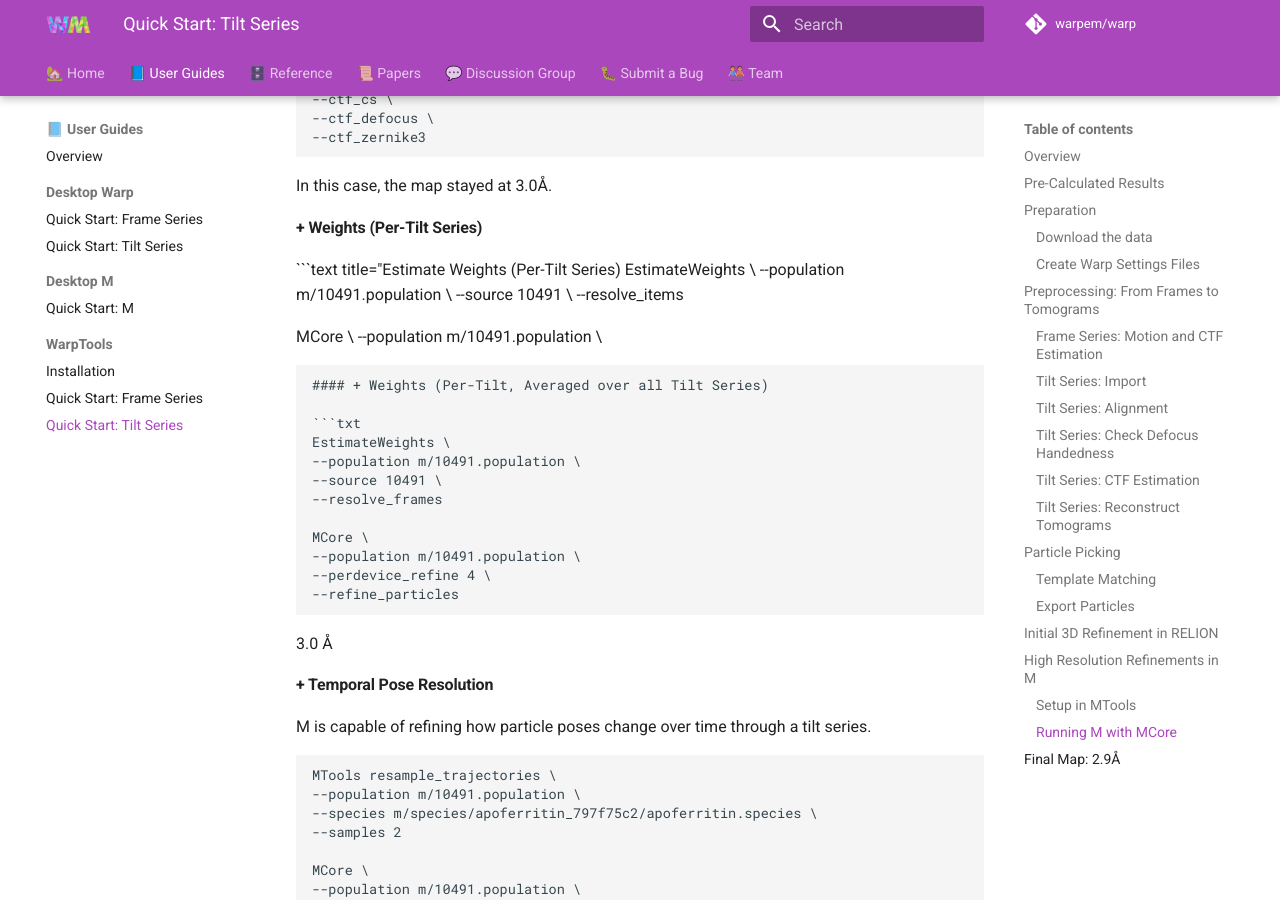
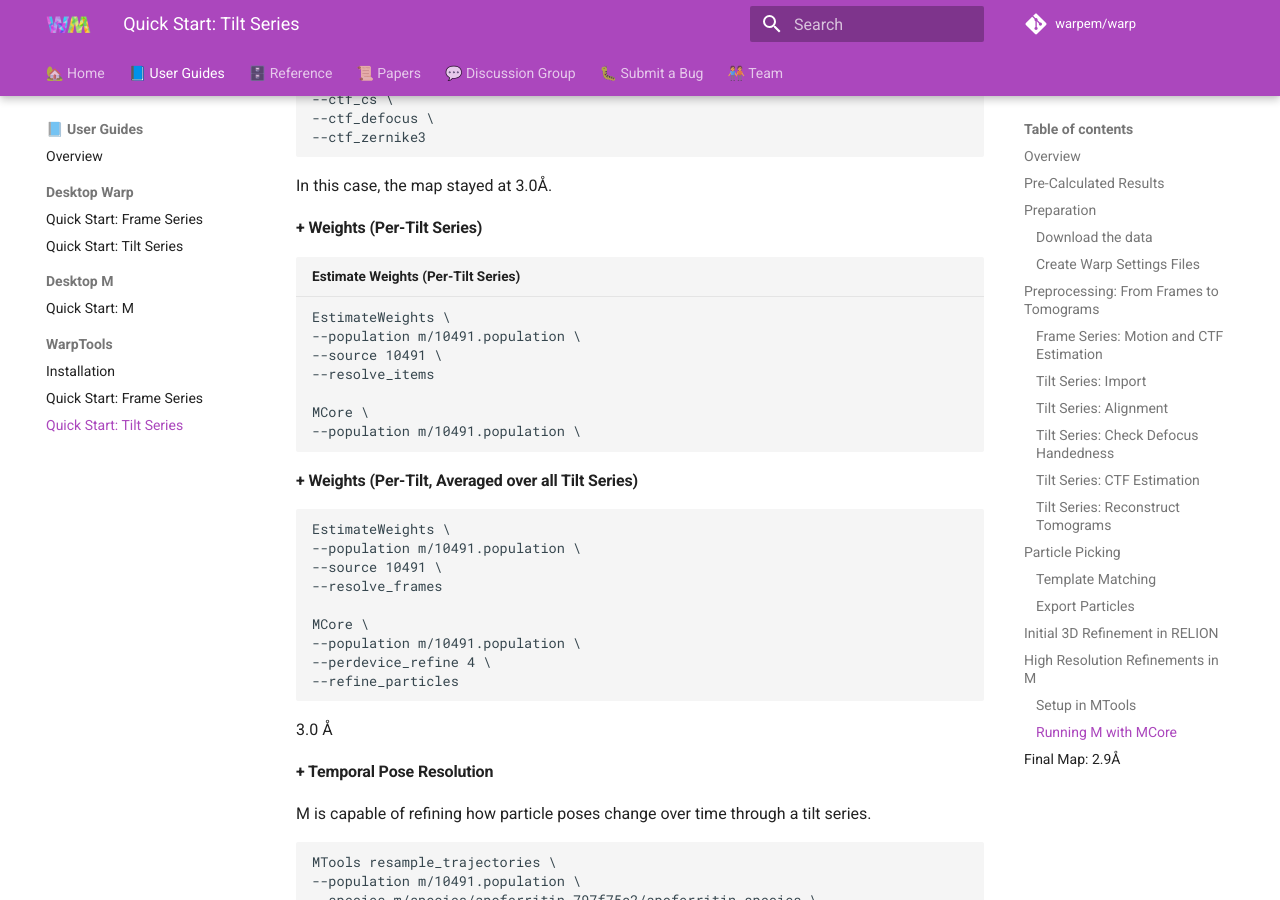
Before and after one commit to warpem/warp, an MkDocs documentation site: the page built from docs/user_guide/warptools/quick_start_warptools_tilt_series.md, in a window 1280 px wide and 900 px high, scrolled down 15216 px. Built offline with MkDocs 1.6.1 and Material for MkDocs 9.7.7, drawn with Linux system fonts in a browser that asks for light colours; emoji names are drawn with the system emoji font; comment, search, counter and statistics services are not loaded.

Commit message:
fix formatting in +Weights section of M user guide

````diff
--- a/docs/user_guide/warptools/quick_start_warptools_tilt_series.md
+++ b/docs/user_guide/warptools/quick_start_warptools_tilt_series.md
@@ -1199,7 +1199,7 @@ In this case, the map stayed at 3.0Å.
 
 #### + Weights (Per-Tilt Series)
 
-```text title="Estimate Weights (Per-Tilt Series)
+```text title="Estimate Weights (Per-Tilt Series)"
 EstimateWeights \
 --population m/10491.population \
 --source 10491 \
````
